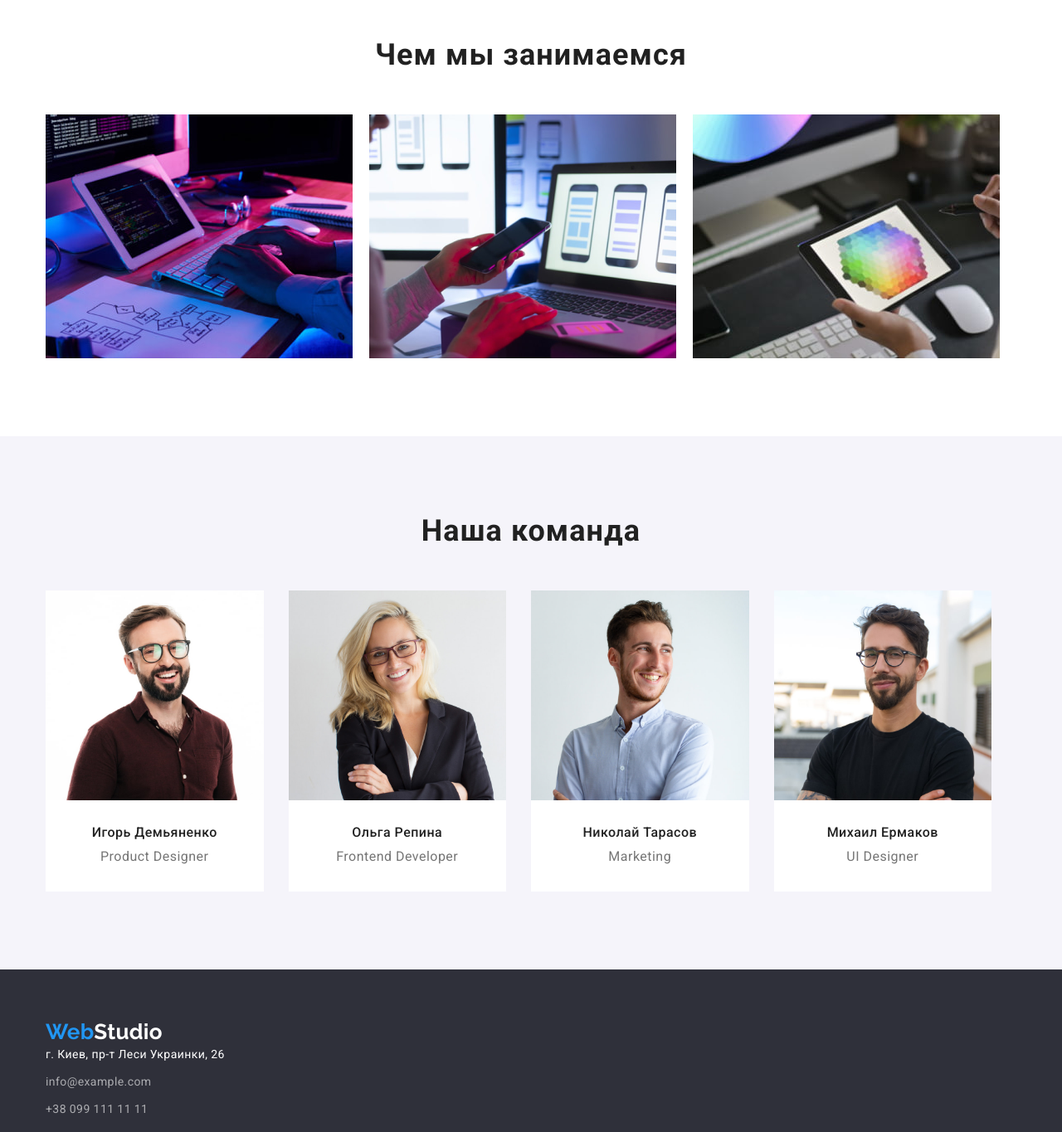
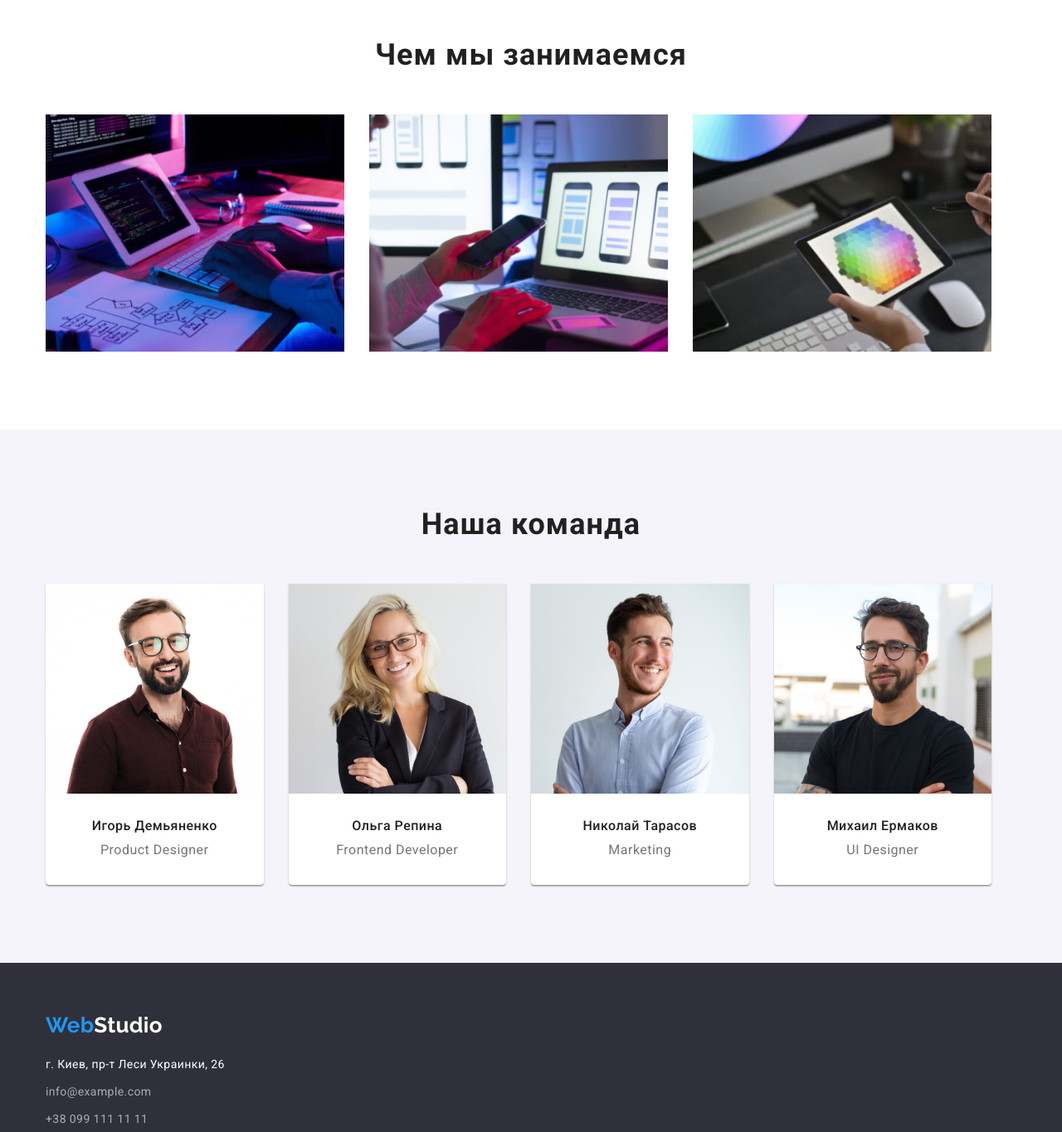
Before and after one commit to yanabordiian/goit-markup-hw-03, a plain HTML site: page index.html in a window 1280 px wide. Shown: the part 920-2285 px from the top of the page at 83% size. Drawn offline with nearby package versions, Linux system fonts and the light colour scheme.

Commit message:
corrections

```diff
--- a/css/styles.css
+++ b/css/styles.css
@@ -164,13 +164,15 @@
         color: #212121;margin-bottom: 50px;}
 
     .inform { margin-right: 30px;}
-    .workphoto {display: block;max-width: 100%;height: auto;margin-right: 30px;}
+    .photowork {margin-right: 30px;}
+    .workphoto {display: block;max-width: 100%;height: auto;}
 
     .work {display: flex;}
 
 
     .team {background: #F5F4FA;}
-    .people {margin-right: 30px;}
+    .people {margin-right: 30px;box-shadow: 0px 1px 3px rgba(0, 0, 0, 0.12), 0px 1px 1px rgba(0, 0, 0, 0.14), 0px 2px 1px rgba(0, 0, 0, 0.2);
+        border-radius: 0px 0px 4px 4px;background-color: #FFFFFF;}
     .team-title {
         font-weight: 700;
         font-size: 36px;
@@ -186,25 +188,27 @@
         line-height: 1.18;
         text-align: center;
         letter-spacing: 0.03em;
-        color: #212121; padding-top: 30px;background-color: #FFFFFF;}
+        color: #212121; margin-top: 30px;background-color: #FFFFFF;}
     .team-job {
     font-weight: 400;
     font-size: 16px;
     line-height: 1.18;
     text-align: center;
     letter-spacing: 0.03em;
-    color: #757575;padding-top: 10px;padding-bottom:  33px;background-color: #FFFFFF;
+    color: #757575;margin-top: 10px;margin-bottom:  33px;background-color: #FFFFFF;
     box-shadow: rgba(0, 0, 0, 0.2);}
     .images {display: block; max-width: 100%; height:auto;}
     .footer {background:#2F303A; padding-bottom: 60px; padding-top: 60px;}
 
     .logo-fw {color: #2196F3;}
-    .logo-footer {text-decoration: none;
+    .logo-footer {
+        display: block;
+        text-decoration: none;
         font-family: 'Raleway';
         font-weight: 700;
         font-size: 26px;
         line-height: 1.19;
-        color: #FFFFFF;}
+        color: #FFFFFF;margin-bottom: 20px;}
     .address {
 
     font-family: 'Roboto';
@@ -238,13 +242,14 @@
       color:  #2196F3;}
 
 
-    .portfolio {list-style: none; display: block; padding-bottom: 30px;}
+
     .portfolio-title {
     font-weight: 700;
     font-size: 18px;
     line-height: 2;
     letter-spacing: 0.06em;
-    color: #212121;}
+    color: #212121;
+margin-bottom: 4px;}
 
     .portfolio-type {
     color: #757575;
```
